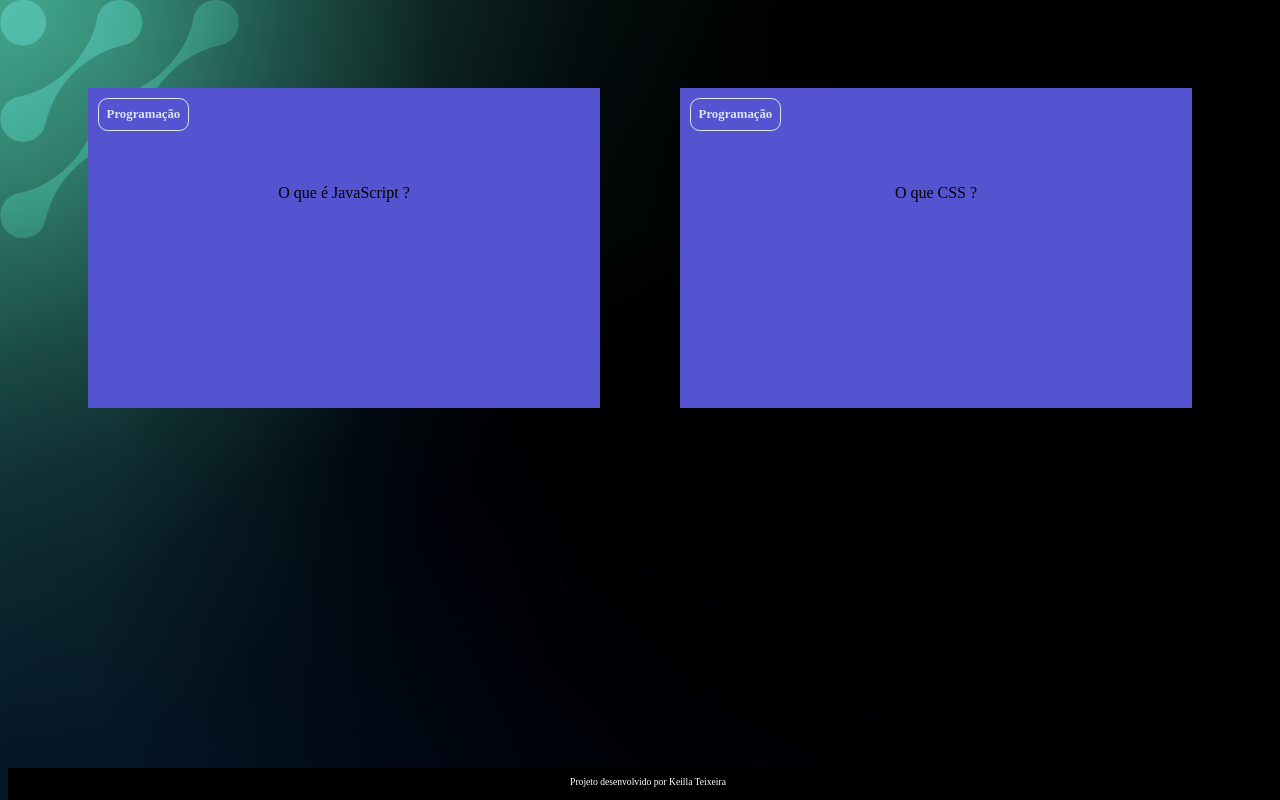
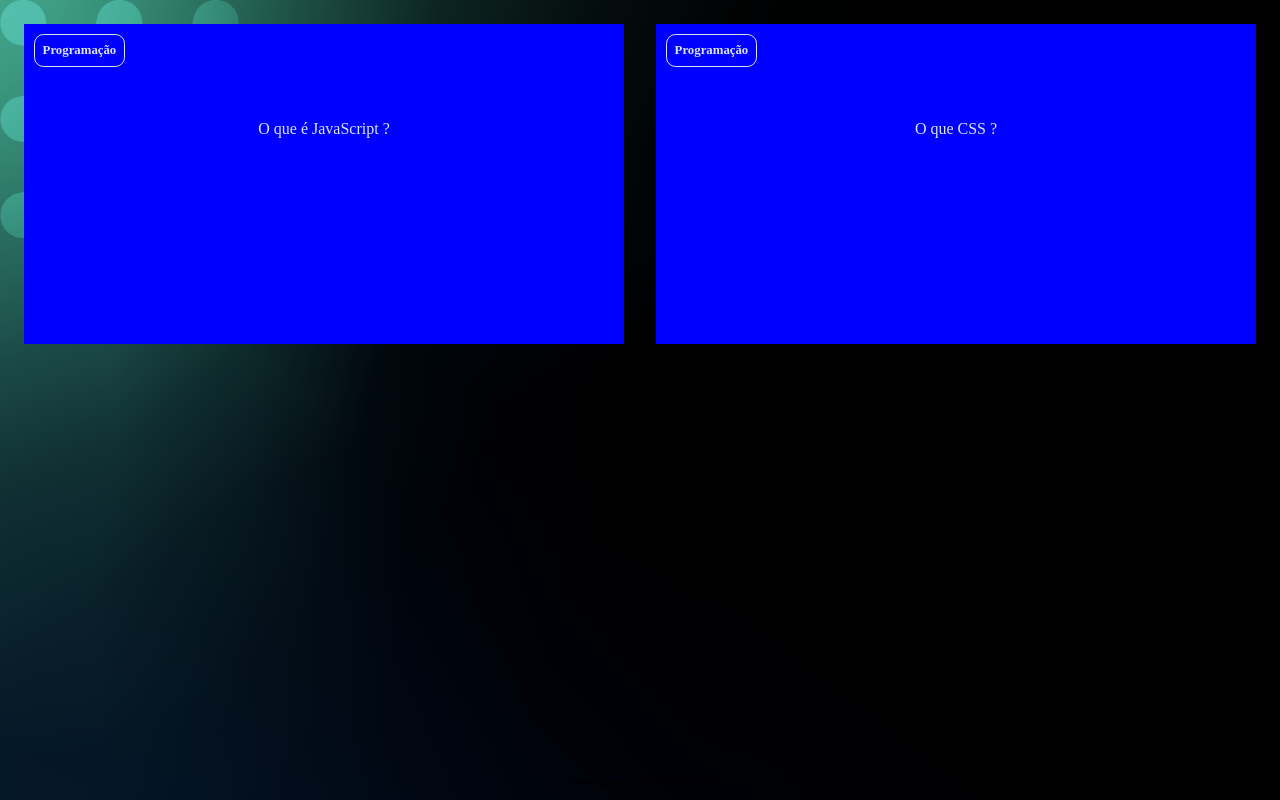
Before and after one commit to keilla2023/Flash-card, a plain HTML site: page index.html in a window 1280 px wide. Drawn offline with Linux system fonts and the light colour scheme.

Commit message:
Add files via upload

```diff
--- a/style.css
+++ b/style.css
@@ -1,24 +1,16 @@
-:root {
-    --bege: bisque;
-    --preto: #000;
-    --branco: #fff;
-    --text-color: #DBE4EF;
+:root{
+    --text-color: #dbe4ef;
     --card-front-color: #144480;
-    --card-back-color: #00F4BF;
+    --card-back-color: #00f4bf;
  }
 
-
-body {
+ body{
      background: url(FlashCard/img/bg-desktop.webp);
      font-family: Bai Jamjuree;
  }
 
-#container {
+ #container{
      display: flex;
-   flex-wrap: wrap;
-   justify-content: space-between;
-   padding: 4rem;
-   gap: 3rem;
  }
 
  .cartao {
@@ -28,16 +20,26 @@ body {
      flex-basis: calc(33% - 6rem);
  }
 
-.cartao__conteudo {
+ .cartao__conteudo{
      background-color: var(--card-front-color);
      text-align: center;
-    background-color: rgb(84, 84, 209);
+     background-color: blue;
      height: 100%;
      transform-style: preserve-3d;
      transition: transform 300ms ease-in-out;
  }
 
-.cartao__conteudo h3 {
+ .cartao__conteudo__pergunta{
+     color: var(--text-color);
+     font-weight: 500;
+ }
+
+ .cartao__conteudo__resposta{
+     color: var(--card-back-color);
+     font-weight: 700;
+ }
+
+ .cartao__conteudo h3{
      color: var(--text-color);
      border: 1px solid var(--text-color);
      text-align: left;
@@ -53,17 +55,6 @@ body {
      margin-top: 1rem;
      padding: 2rem;
      margin-top: 4rem;
-}
-
-.cartao__conteudo__pergunta p{
-    columns: var(--text-color);
-    font-weight: 500;
-    margin-top: 4rem;
-}
-
-.cartao__conteudo__resposta p{
-    color: var(--card-back-color);
-    font-weight: 700;
  }
 
  .cartao:hover .cartao__conteudo{
@@ -84,7 +75,7 @@ body {
 
  footer{
      background-color: var(--preto);
-    color: var(--branco);
+     color:var(--branco);
      position: fixed;
      bottom: 0;
      width: 100%;
```
Lines whose indentation alone changed are shown as unchanged.
